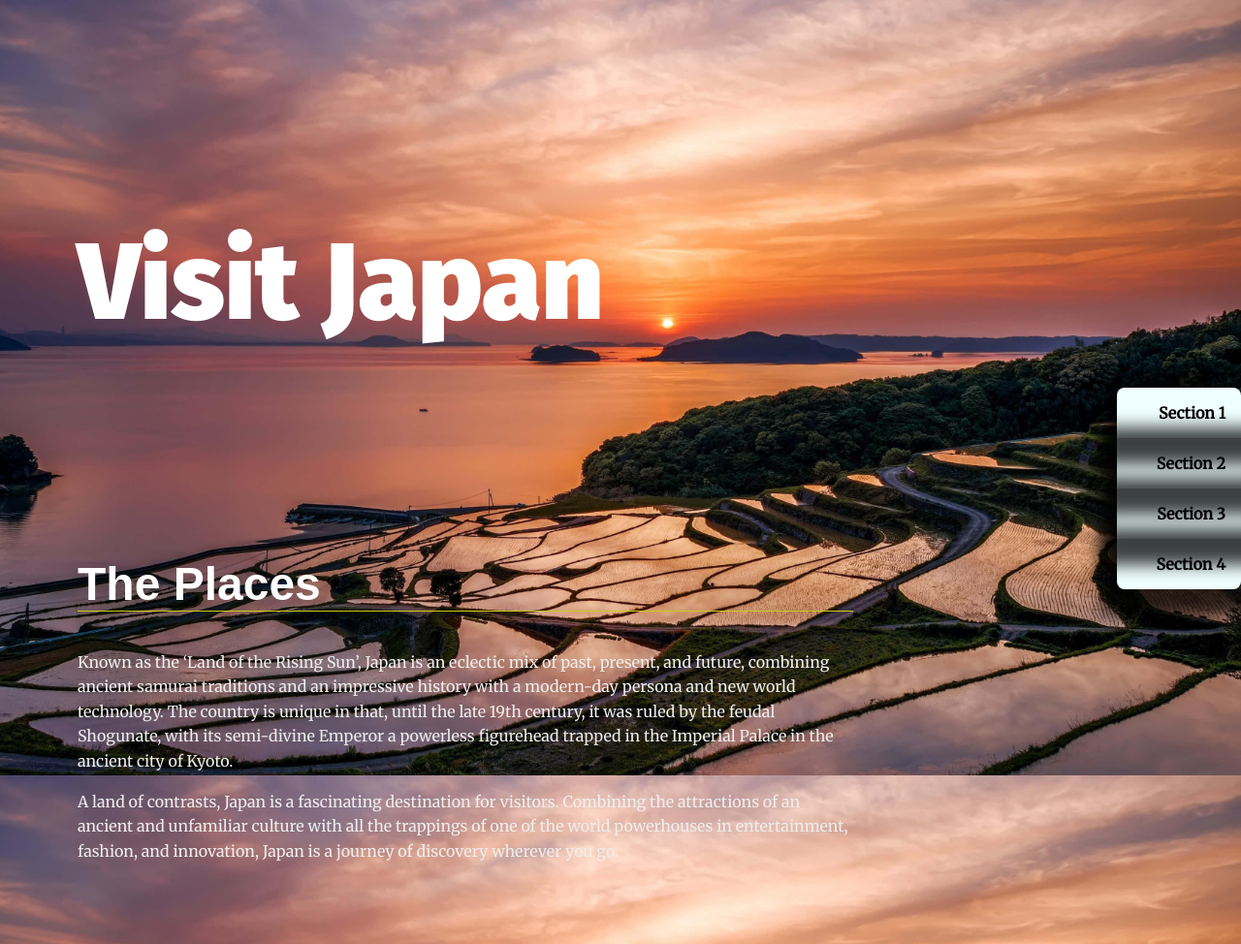
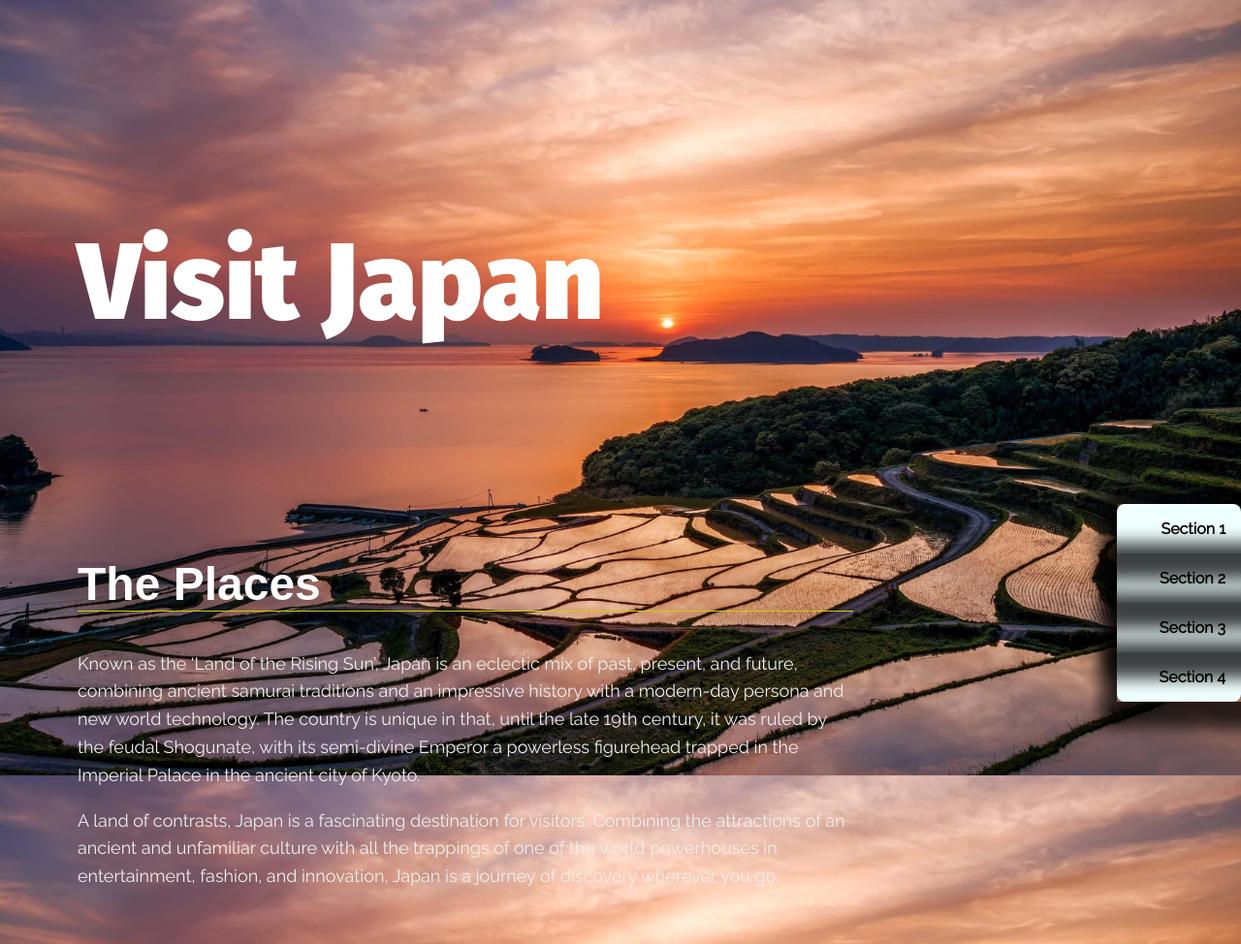
Before and after one commit to oslewis/fend_landing_page, a plain HTML site: page index.html in a window 1280 px wide. Shown: the top 974 px of the page at 97% size. Drawn offline with Linux system fonts and the light colour scheme.

Commit message:
adjusted css for fonts / paragraph clarification

```diff
--- a/css/scrolling-nav.css
+++ b/css/scrolling-nav.css
@@ -16,7 +16,7 @@ nav {
     nav ul {
         position: fixed;
         right: 0;
-        top: 50%;
+        top: 65%;
         width: 8em;
         margin-top: -2.5em;
     }
--- a/css/styles.css
+++ b/css/styles.css
@@ -19,7 +19,7 @@ body {
     -o-background-size: cover;
     background-size: cover;
     margin: 0;
-    font-family: 'Merriweather', serif;
+    font-family: 'Raleway', sans-serif;
     color: #fff;
 }
 
@@ -48,6 +48,7 @@ h2 {
 p {
     line-height: 1.6em;
     color: #eee;
+    font-size: 18px;
 }
 
 /* ---- Layout Rules ---- */
--- a/index.html
+++ b/index.html
@@ -7,6 +7,8 @@
   <title>Visit Japan - FEND</title>
   <!-- Load Google Fonts -->
   <link href="https://fonts.googleapis.com/css?family=Fira+Sans:900|Merriweather&display=swap" rel="stylesheet">  <!-- Load Styles -->
+  <link href="https://fonts.googleapis.com/css?family=Raleway&display=swap" rel="stylesheet">
+
   <link href="css/styles.css" rel="stylesheet">
 </head>
 <body>
```
